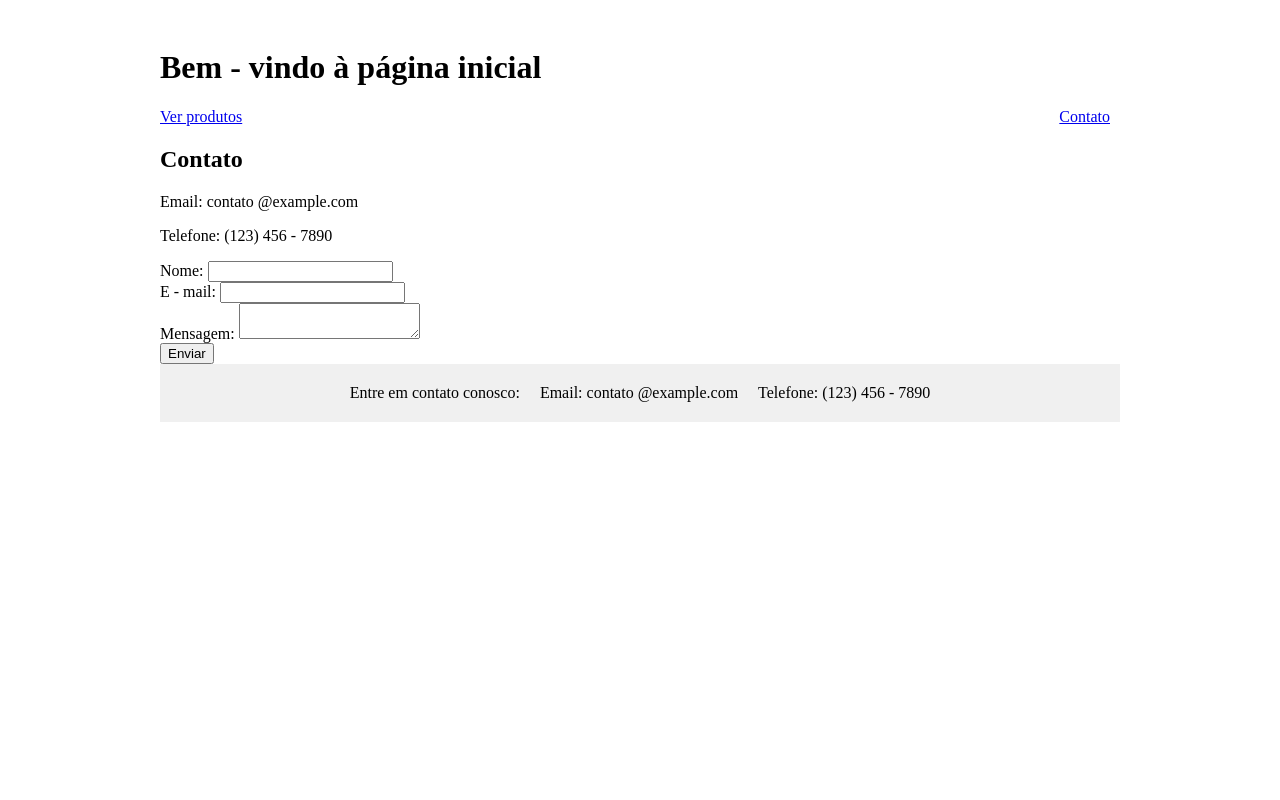
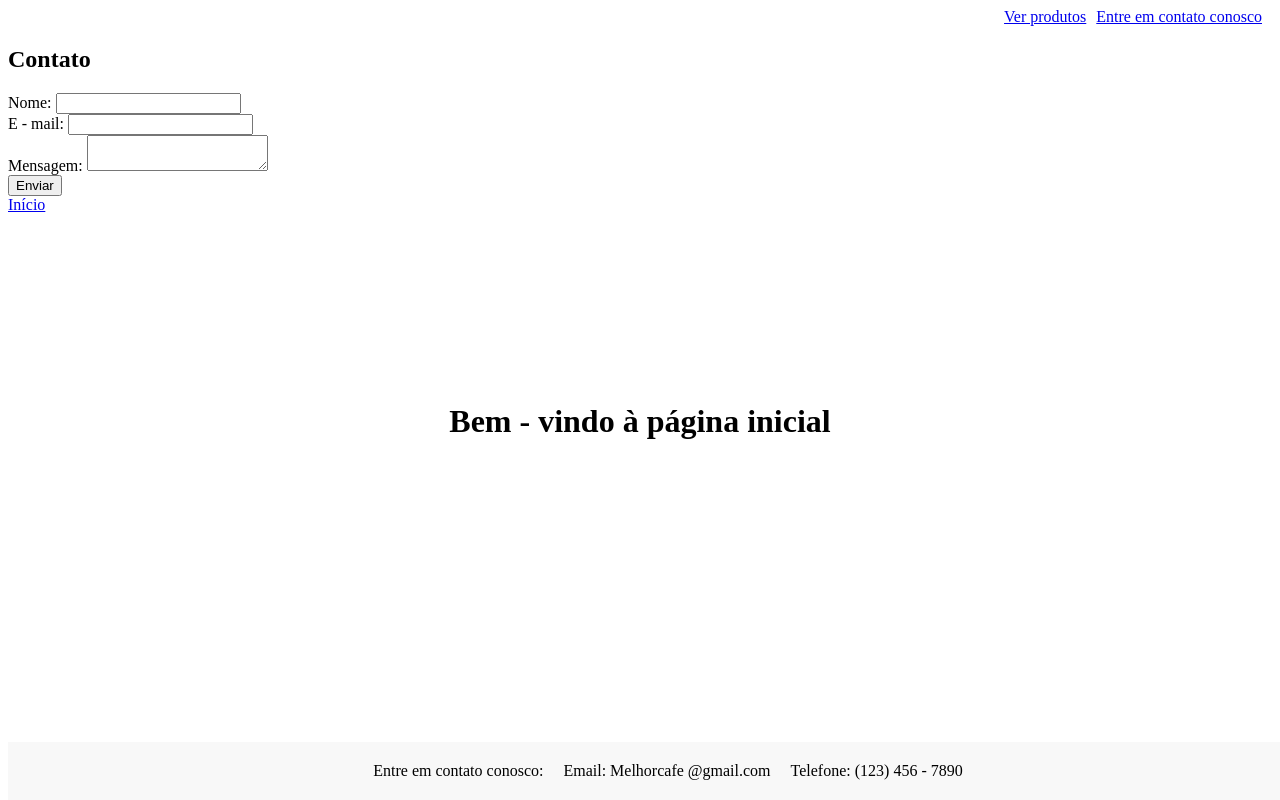
Before and after one commit to daviperes1249/REACT, a React (Create React App) app: page /contato in a window 1280 px wide. Built offline with nearby package versions, Linux system fonts and the light colour scheme.

Commit message:
add um pouco do layout

```diff
--- a/src/App.css
+++ b/src/App.css
@@ -1,24 +1,22 @@
-.app-container {
-    max-width: 960px;
-    margin: 0 auto;
-    padding: 20px;
+.bem-vindo {
+    position: absolute;
+    top: 50%;
+    left: 50%;
+    transform: translate(-50%, -50%);
+}
+
+.link-inicio {
+    position: absolute;
+    top: 10px;
+    right: 10px;
+    color: #fff;
 }
 
 .app-nav {
     display: flex;
-    justify-content: space-between;
-    margin-bottom: 20px;
+    justify-content: flex-end;
 }
 
 .app-nav a {
     margin-right: 10px;
 }
-
-@media (max-width: 768px) {
-    .app-nav {
-        flex-direction: column;
-    }
-    .app-nav a {
-        margin-bottom: 10px;
-    }
-}
--- a/src/App.js
+++ b/src/App.js
@@ -19,7 +19,7 @@ function App() {
         Router >
         <
         div className = "app-container" > {
-            mostrarBemVindo && < h1 > Bem - vindo à página inicial < /h1>} <
+            mostrarBemVindo && < h1 className = "bem-vindo" > Bem - vindo à página inicial < /h1>} <
             nav className = "app-nav" >
             <
             Link to = "/produtos"
@@ -28,7 +28,7 @@ function App() {
             /Link> <
             Link to = "/contato"
             onClick = { handleOcultarBemVindo } >
-            Contato <
+            Entre em contato conosco <
             /Link> <
             /nav>
 
--- a/src/Contato.css
+++ b/src/Contato.css
@@ -1,5 +1,8 @@
 .contato-footer {
-    background-color: #f0f0f0;
+    position: fixed;
+    bottom: 0;
+    width: 100%;
+    background-color: #f8f8f8;
     padding: 20px;
     text-align: center;
 }
--- a/src/Contato.js
+++ b/src/Contato.js
@@ -1,7 +1,8 @@
 import React, { useState } from 'react';
+import { Link } from 'react-router-dom';
 import './Contato.css';
 
-function Contato() {
+function Contato({ handleMostrarBemVindo }) {
     const [nome, setNome] = useState('');
     const [email, setEmail] = useState('');
     const [mensagem, setMensagem] = useState('');
@@ -19,15 +20,14 @@ function Contato() {
         setMensagem('');
     };
 
+    const handleMostrarBemVindoOnClick = () => {
+        handleMostrarBemVindo();
+    };
+
     return ( <
         div >
         <
         h2 > Contato < /h2> <
-        div >
-        <
-        p > Email: contato @example.com < /p> <
-        p > Telefone: (123) 456 - 7890 < /p> <
-        /div> <
         form onSubmit = { handleSubmit } >
         <
         div >
@@ -74,10 +74,14 @@ function Contato() {
         div className = "contato-footer-content" >
         <
         p > Entre em contato conosco: < /p> <
-        p > Email: contato @example.com < /p> <
+        p > Email: Melhorcafe @gmail.com < /p> <
         p > Telefone: (123) 456 - 7890 < /p> <
         /div> <
         /footer> <
+        Link to = "/"
+        onClick = { handleMostrarBemVindoOnClick } >
+        Início <
+        /Link> <
         /div>
     );
 }
--- a/src/Produto.js
+++ b/src/Produto.js
@@ -2,17 +2,13 @@ import React from 'react';
 import { Link } from 'react-router-dom';
 import './Produto.css';
 
-function Produto({ mostrarBemVindo, handleMostrarBemVindo }) {
+function Produto() {
     const produtosCafe = [
-        { id: 1, nome: 'Café Tradicional', preco: 5.99 },
-        { id: 2, nome: 'Café Expresso', preco: 3.49 },
-        { id: 3, nome: 'Café Descafeinado', preco: 4.99 },
+        { id: 1, nome: 'Café Tradicional', preco: 5.99, imagem: 'caminho/para/imagem1.jpg' },
+        { id: 2, nome: 'Café Expresso', preco: 3.49, imagem: 'caminho/para/imagem2.jpg' },
+        { id: 3, nome: 'Café Descafeinado', preco: 4.99, imagem: 'caminho/para/imagem3.jpg' },
         // Adicione mais produtos de café aqui, se desejar
     ];
-
-    const handleVoltarInicio = () => {
-        handleMostrarBemVindo();
-    };
 
     return ( <
         div className = "produto-container" >
@@ -23,27 +19,21 @@ function Produto({ mostrarBemVindo, handleMostrarBemVindo }) {
                 li key = { produto.id }
                 className = "produto-item" >
                 <
+                img src = { produto.imagem }
+                alt = { produto.nome }
+                /> <
+                div >
+                <
                 h3 > { produto.nome } < /h3> <
                 p > Preço: R$ { produto.preco } < /p> <
+                /div> <
                 /li>
             ))
         } <
         /ul>
 
-        {
-            mostrarBemVindo && ( <
-                Link to = "/"
-                onClick = { handleMostrarBemVindo } >
-                Início <
-                /Link>
-            )
-        }
-
         <
-        Link to = "/"
-        onClick = { handleVoltarInicio } >
-        Início <
-        /Link> <
+        Link to = "/" > Início < /Link> <
         /div>
     );
 }
```
